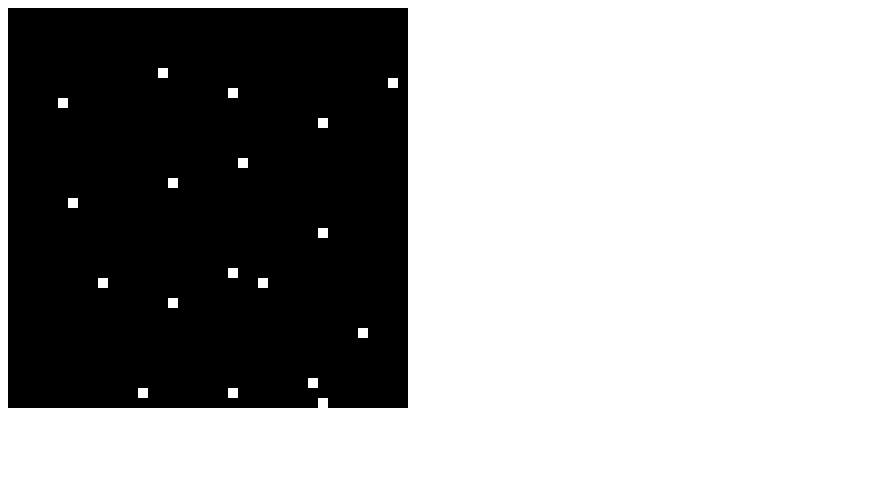
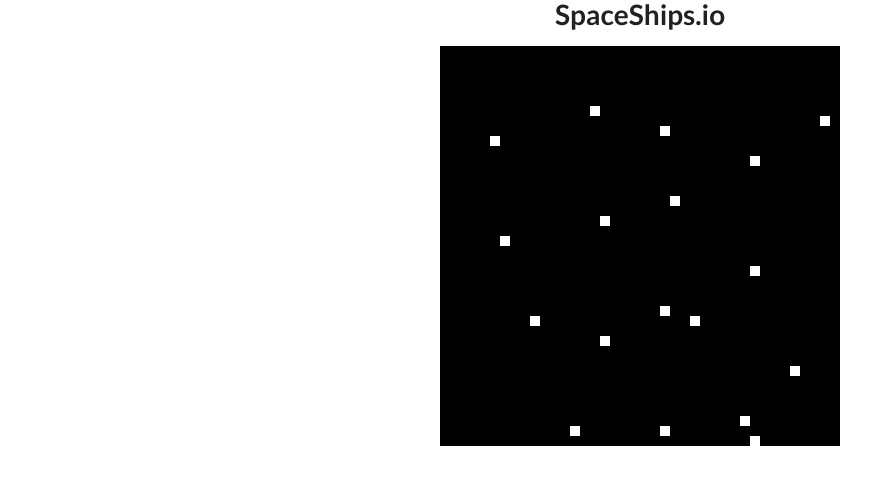
Before and after one commit to patcarrasco/spaceships, a plain HTML site: page index.html in a window 1280 px wide. Shown: the whole page, without its empty margins (0-895 px from the left). Drawn offline with nearby package versions, Linux system fonts and the light colour scheme.

Commit message:
somethings moving 2

```diff
--- a/index.html
+++ b/index.html
@@ -1,9 +1,16 @@
 <!DOCTYPE html>
 <html>
 <head>
-	<title>spaceships.io</title>
+	<title>space.io</title>
+	<script src="https://code.jquery.com/jquery-3.3.1.min.js"></script>
 	<script type="text/javascript" src="src/index.js"></script>
+  <link rel="stylesheet" href="https://cdn.jsdelivr.net/npm/semantic-ui@2.4.2/dist/semantic.min.css"/>
+  <script src="https://cdn.jsdelivr.net/npm/semantic-ui@2.4.2/dist/semantic.min.js"></script>
 </head>
 <body>
+  <h1 class="ui center aligned header">SpaceShips.io</h1>
+  <div class="ui grid">
+  	<div id="b" class="ui column center aligned"></div>
+  </div>
 </body>
 </html>
--- a/src/index.js
+++ b/src/index.js
@@ -3,6 +3,7 @@ document.addEventListener("DOMContentLoaded", () => {
   let ctx = canvas.getContext("2d");
   let sx = 0
   let sy = 0
+  canvas.className = "ui center aligned"
   canvas.width = 400;
   canvas.height = 400;
 
@@ -41,7 +42,5 @@ function checkKey(e) {
     }
   }
 
-  document.body.appendChild(canvas);
-
-
+  b.append(canvas);
 })
```
